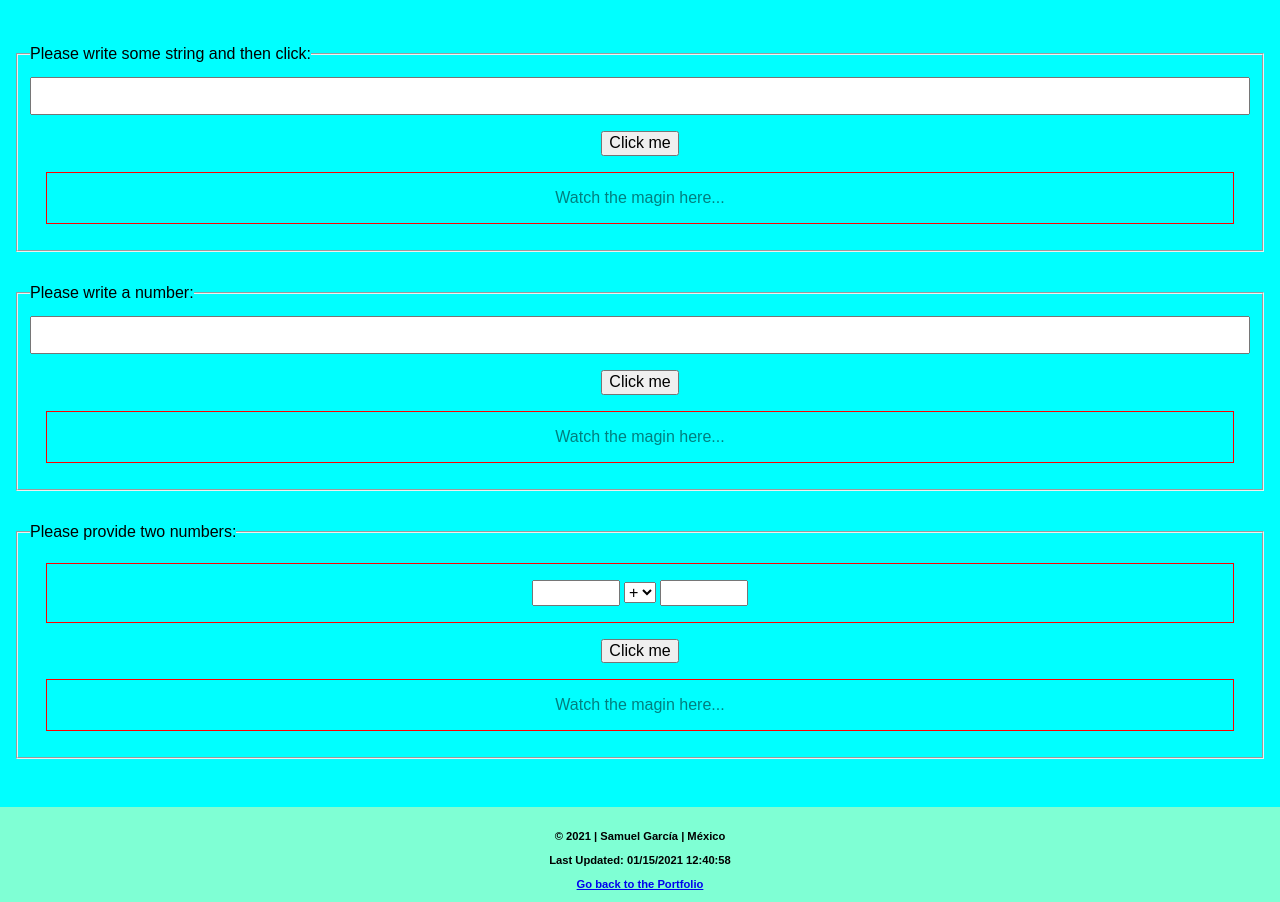
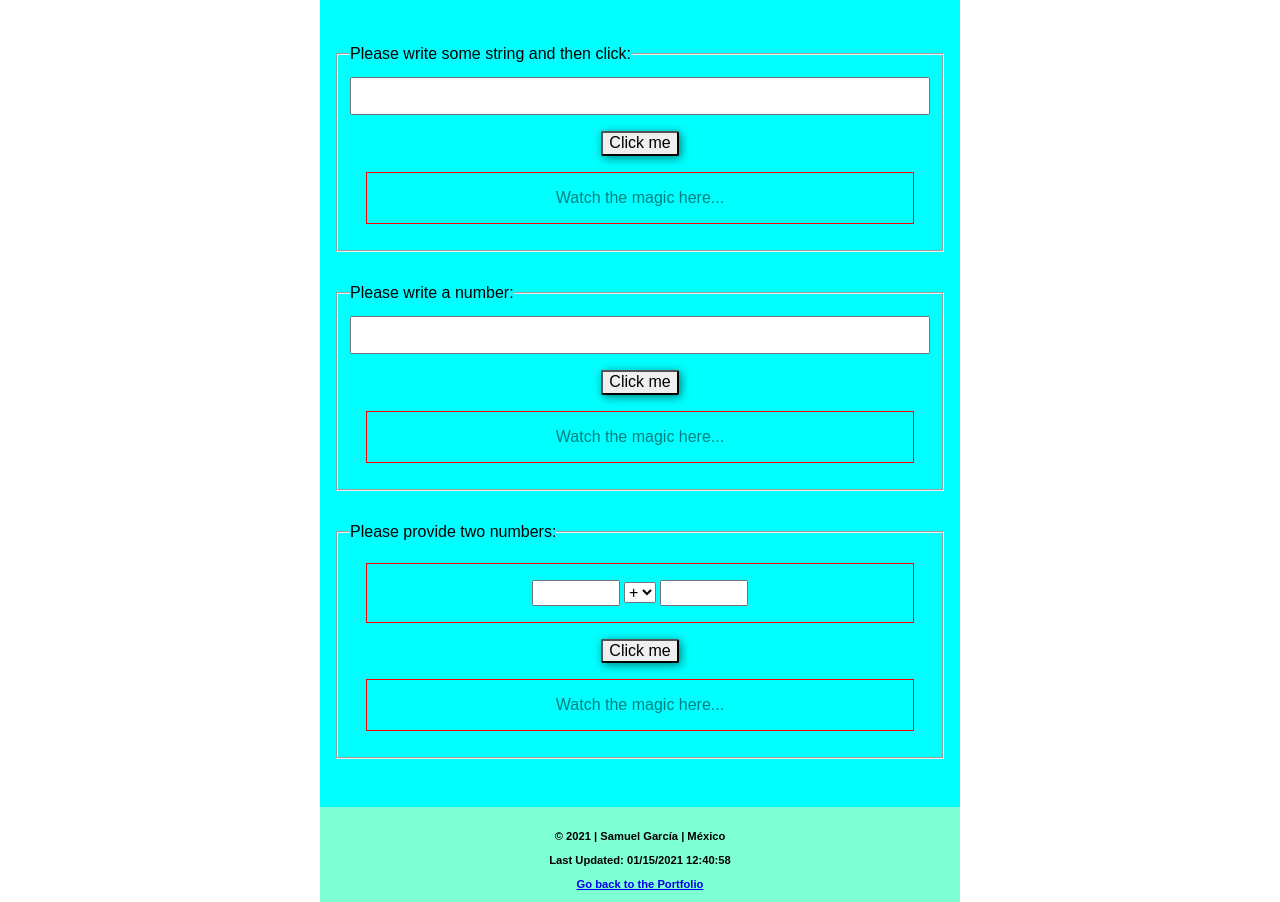
Before and after one commit to samgarciav/ejemplo, a plain HTML site: page week2/week2.html in a window 1280 px wide. Shown: the part 104-1006 px from the top of the page. Drawn offline with Linux system fonts and the light colour scheme; a script that the page names is missing.

Commit message:
added the large css

```diff
--- /dev/null
+++ b/week2/css/large.css
@@ -0,0 +1,8 @@
+@media only screen and (min-width: 64rem) {
+main, footer{
+  box-sizing: border-box;
+  max-width: 50%;
+  margin: auto;
+}
+
+}
--- a/week2/css/small.css
+++ b/week2/css/small.css
@@ -23,7 +23,7 @@ fieldset {
   margin: 2em 0em;
 }
 
-fieldset div{
+fieldset div {
   color: rgba(0, 0, 0, .5);
 }
 
@@ -35,9 +35,11 @@ legend:nth-child(-n+2)+input {
   text-align: center;
 }
 
-input[type=button]{
+input[type=button] {
   display: block;
   margin: .5em auto;
+  border-radius: 2px;
+  box-shadow: 2px 2px 10px 0px rgba(0, 0, 0, .5);
 }
 
 fieldset div {
@@ -47,17 +49,17 @@ fieldset div {
   padding: 1em;
 }
 
-.calculator input{
-width: 5em;
-padding: .1em;
-text-align: center;
+.calculator input {
+  width: 5em;
+  padding: .1em;
+  text-align: center;
 }
 
 footer {
   text-align: center;
   background-color: aquamarine;
-  margin: 0;
   padding: 1em;
   font-weight: 700;
   font-size: .7em;
+  margin: 0;
 }
--- a/week2/week2.html
+++ b/week2/week2.html
@@ -8,6 +8,7 @@
   <meta name="description" content="Practicing reading inputs and creating a calculator">
   <link rel="stylesheet" href="css/normalize.css">
   <link rel="stylesheet" href="css/small.css">
+  <link rel="stylesheet" href="css/large.css">
 </head>
 
 <body>
@@ -20,7 +21,7 @@
       <legend>Please write some string and then click:</legend>
       <input id="text" type="text">
       <input type="button" value="Click me" onclick="myFunction()">
-      <div id="message">Watch the magin here...</div>
+      <div id="message">Watch the magic here...</div>
     </fieldset>
 
 
@@ -28,7 +29,7 @@
       <legend>Please write a number: </legend>
       <input id="number" type="number">
       <input type="button" value="Click me" onclick="sumAllUp()">
-      <div id="summed">Watch the magin here...</div>
+      <div id="summed">Watch the magic here...</div>
     </fieldset>
 
     <label><label>
@@ -45,7 +46,7 @@
         <input class="numbers" type="number">
           </div>
       <input type="button" value="Click me" onclick="numbersOperation()">
-    <div id="results">Watch the magin here...</div>
+    <div id="results">Watch the magic here...</div>
     </fieldset>
   </main>
 
```
